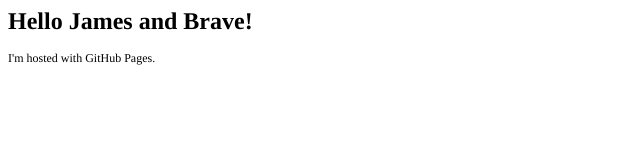
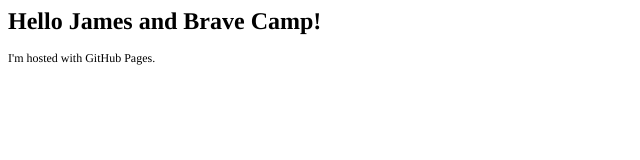
Before and after one commit to BraveCamp/HelloJames, a plain HTML site: page index.html in a window 1280 px wide. Shown: the whole page, without its empty margins (0-640 px from the left). Drawn offline with Linux system fonts and the light colour scheme.

Commit message:
My Second Commit

```diff
--- a/index.html
+++ b/index.html
@@ -12,7 +12,7 @@
   </style>
 </head>
 <body>
-<h1 style="margin: 0.0px 0.0px 16.1px 0.0px; font: 24.0px Times; color: #000000; -webkit-text-stroke: #000000"><span class="s1"><b>Hello James and Brave!</b></span></h1>
+<h1 style="margin: 0.0px 0.0px 16.1px 0.0px; font: 24.0px Times; color: #000000; -webkit-text-stroke: #000000"><span class="s1"><b>Hello James and Brave Camp!</b></span></h1>
 <p class="p2"><span class="s1">I'm hosted with GitHub Pages.</span></p>
 </body>
 </html>
```
